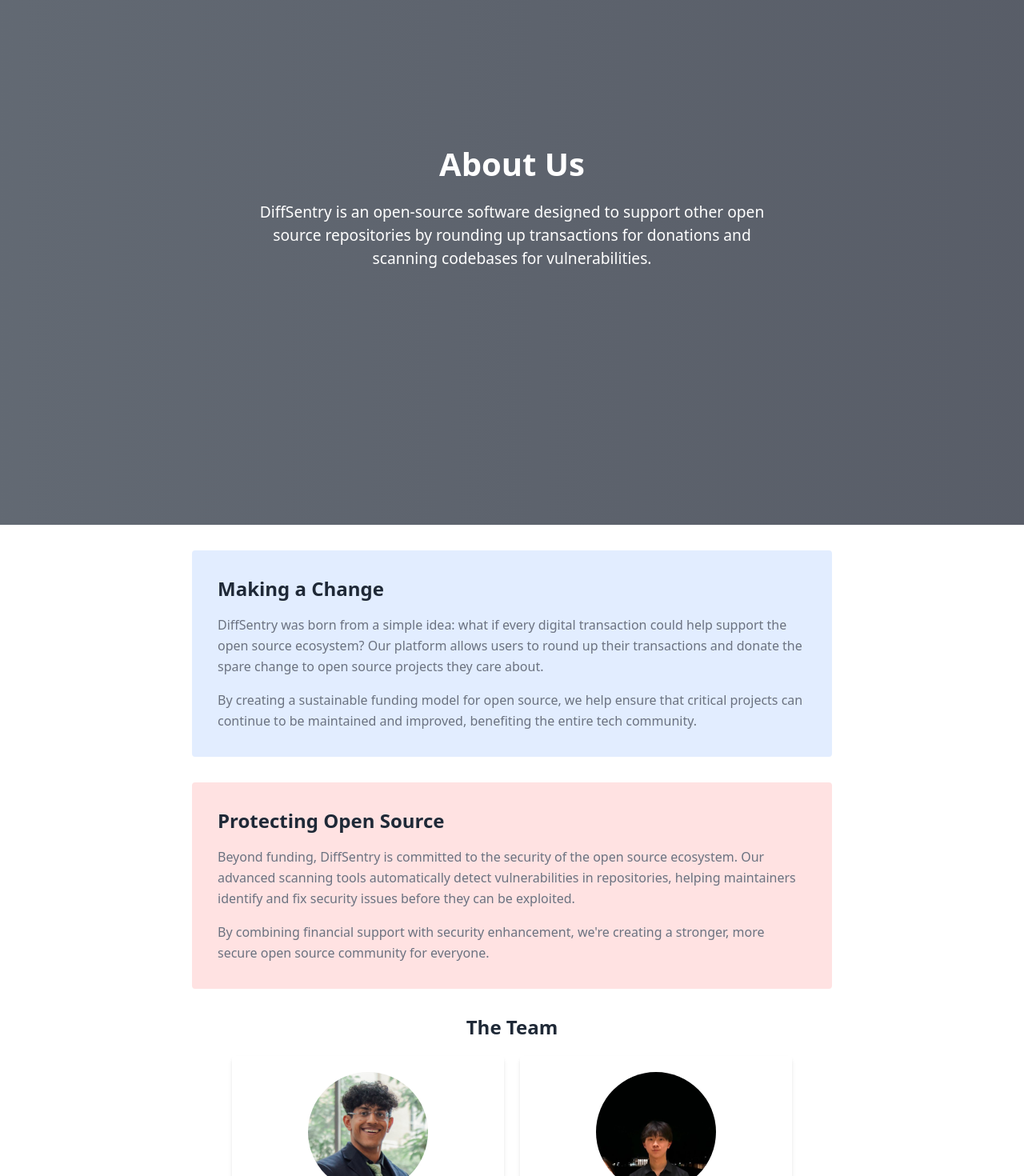
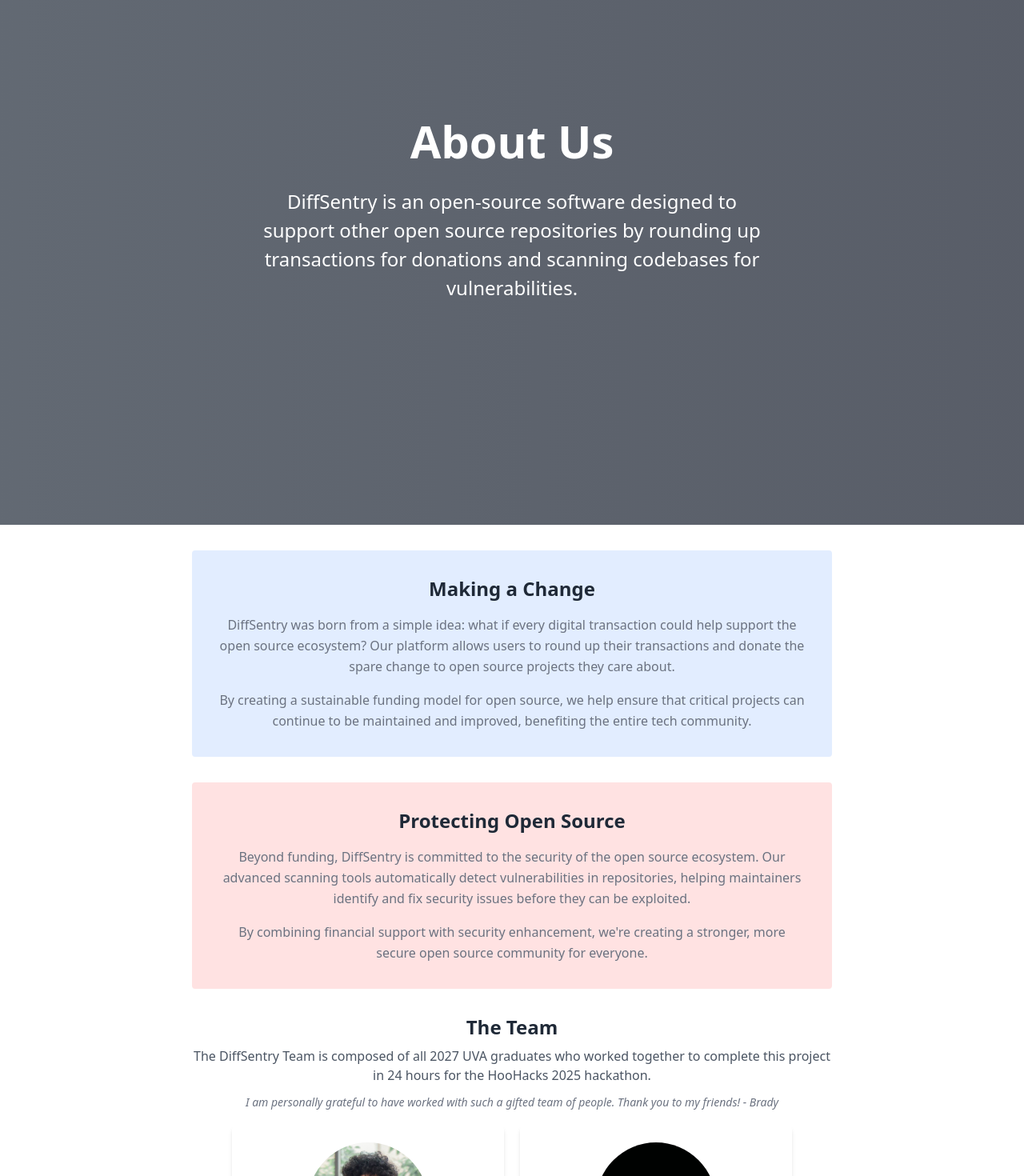
Before and after one commit to asatpathy314/diff-sentry, a React (Vite) app in the folder DiffSentry/: page /aboutus in a window 1280 px wide. Shown: the part 240-1710 px from the top of the page at 80% size. Built offline with nearby package versions, Linux system fonts and the light colour scheme.

Commit message:
Deleted navbar.jsx

```diff
--- a/DiffSentry/src/components/AboutUs.jsx
+++ b/DiffSentry/src/components/AboutUs.jsx
@@ -32,8 +32,8 @@
 
         {/* Content */}
         <div className="absolute top-1/2 left-1/2 transform -translate-x-1/2 -translate-y-1/2 text-center text-white z-20">
-          <h1 className="text-[2.5rem] font-bold">About Us</h1>
-          <p className="text-[1.2rem] mt-4">
+          <h1 className="text-[3.5rem] font-bold">About Us</h1>
+          <p className="text-[1.5rem] mt-4">
             DiffSentry is an open-source software designed to support other open source repositories by
             rounding up transactions for donations and scanning codebases for vulnerabilities.
           </p>
@@ -43,7 +43,7 @@
       {/* Content Section */}
       <div className="max-w-[800px] w-full mt-8">
         {/* Our Story */}
-        <div className="mb-8 bg-[#e2edff] p-8 rounded text-left">
+        <div className="mb-8 bg-[#e2edff] p-8 rounded text-center">
           <h2 className="text-2xl font-bold text-gray-800">Making a Change</h2>
           <p className="mt-4 text-gray-500 leading-relaxed">
             DiffSentry was born from a simple idea: what if every digital transaction could help support the open source ecosystem?
@@ -56,7 +56,7 @@
         </div>
 
         {/* Security Scanning */}
-        <div className="mb-8 bg-[#ffe2e2] p-8 rounded text-left">
+        <div className="mb-8 bg-[#ffe2e2] p-8 rounded text-center">
           <h2 className="text-2xl font-bold text-gray-800">Protecting Open Source</h2>
           <p className="mt-4 text-gray-500 leading-relaxed">
             Beyond funding, DiffSentry is committed to the security of the open source ecosystem. Our advanced scanning tools
@@ -70,6 +70,12 @@
         {/* Our Team */}
         <div className="mb-8">
           <h2 className="text-2xl font-bold text-gray-800">The Team</h2>
+          <p className="mt-2 mb-3 text-gray-600">
+            The DiffSentry Team is composed of all 2027 UVA graduates who worked together to complete this project in 24 hours for the HooHacks 2025 hackathon.
+          </p>
+          <p className="italic text-sm text-gray-500 mb-4">
+            I am personally grateful to have worked with such a gifted team of people. Thank you to my friends! - Brady
+          </p>
           <div className="grid grid-cols-1 sm:grid-cols-2 gap-5 mt-5 max-w-[700px] mx-auto">
             {teamMembers.map((member, index) => (
               <div key={index} className="bg-white p-5 rounded shadow-md text-center">
```
Also changed, not shown: DiffSentry/src/components/Navbar.jsx (deleted).
